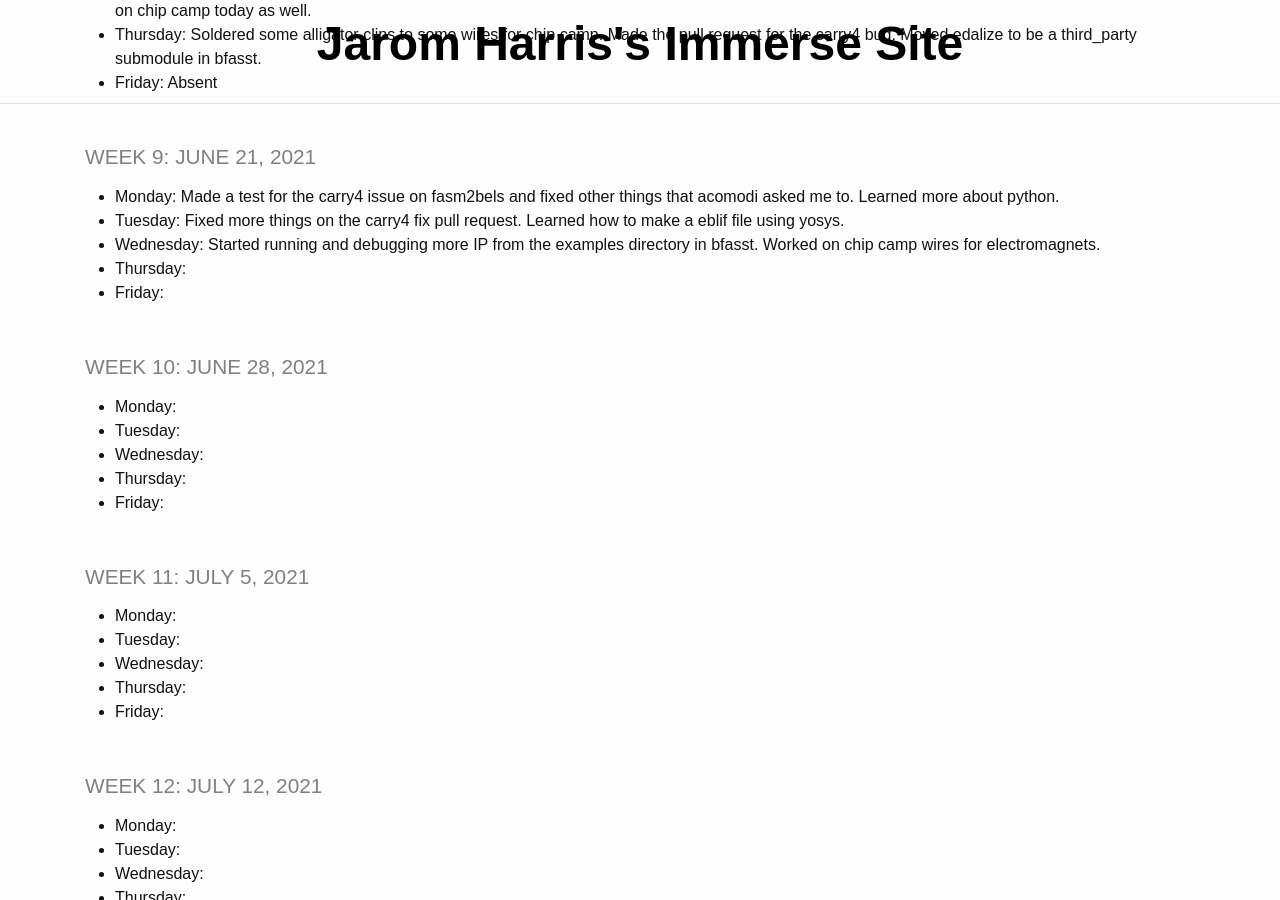
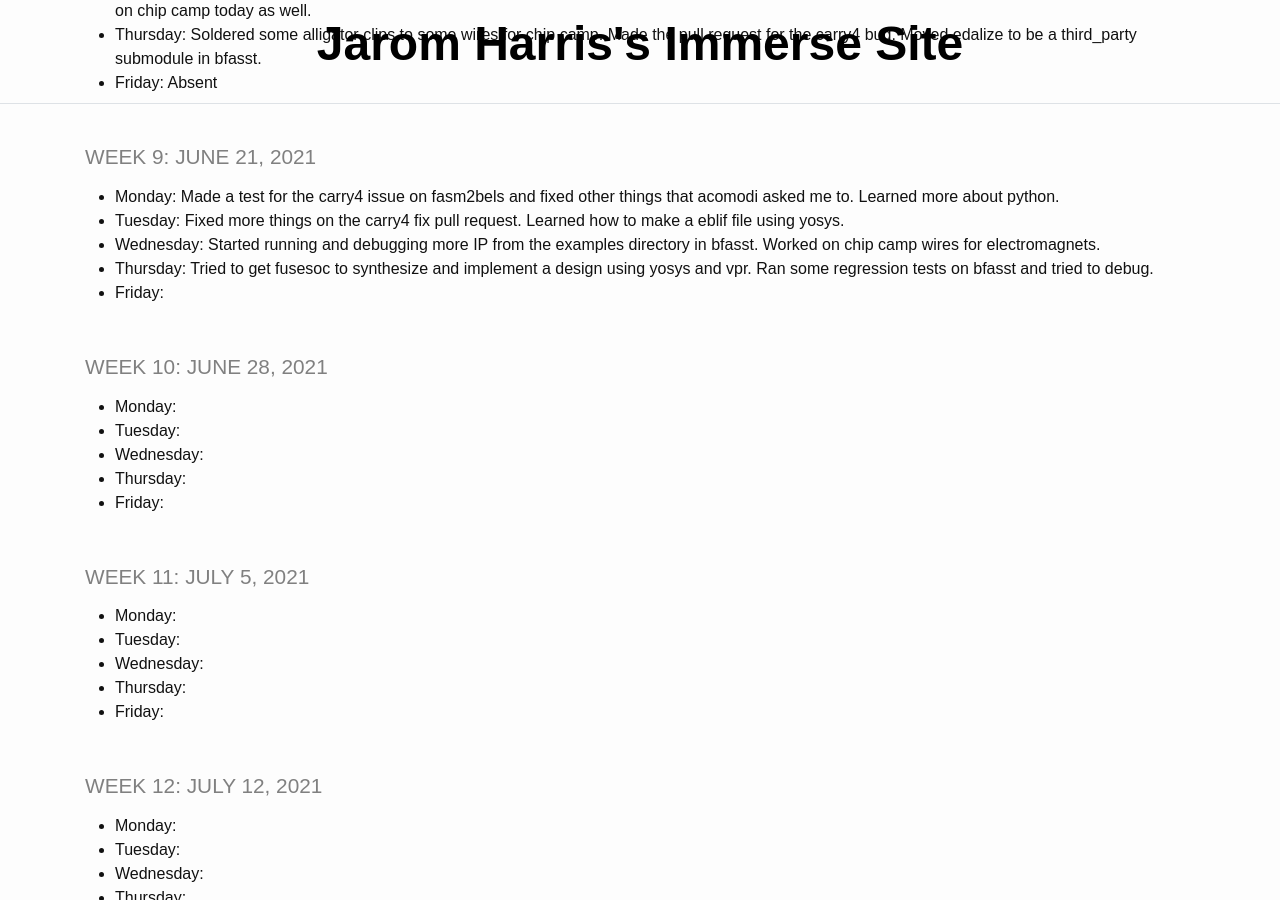
Before and after one commit to jaromharris/immerse, a Jekyll site: the page built from index.md, in a window 1280 px wide and 900 px high, scrolled down 1805 px. Built offline with Jekyll 4.4.1, drawn with Linux system fonts in a browser that asks for light colours.

Commit message:
Update index.md

```diff
--- a/index.md
+++ b/index.md
@@ -64,7 +64,7 @@ title: IMMERSE Log
 * **Monday**: Made a test for the carry4 issue on fasm2bels and fixed other things that acomodi asked me to. Learned more about python.
 * **Tuesday**: Fixed more things on the carry4 fix pull request. Learned how to make a eblif file using yosys.
 * **Wednesday**: Started running and debugging more IP from the examples directory in bfasst. Worked on chip camp wires for electromagnets.
-* **Thursday**:
+* **Thursday**: Tried to get fusesoc to synthesize and implement a design using yosys and vpr. Ran some regression tests on bfasst and tried to debug.
 * **Friday**:
 
 ### Week 10: June 28, 2021
```
